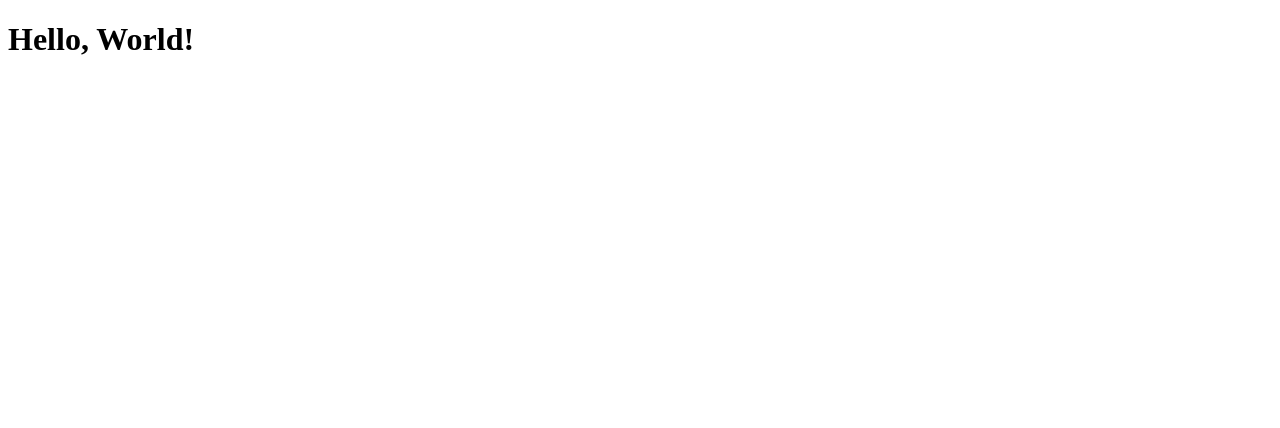
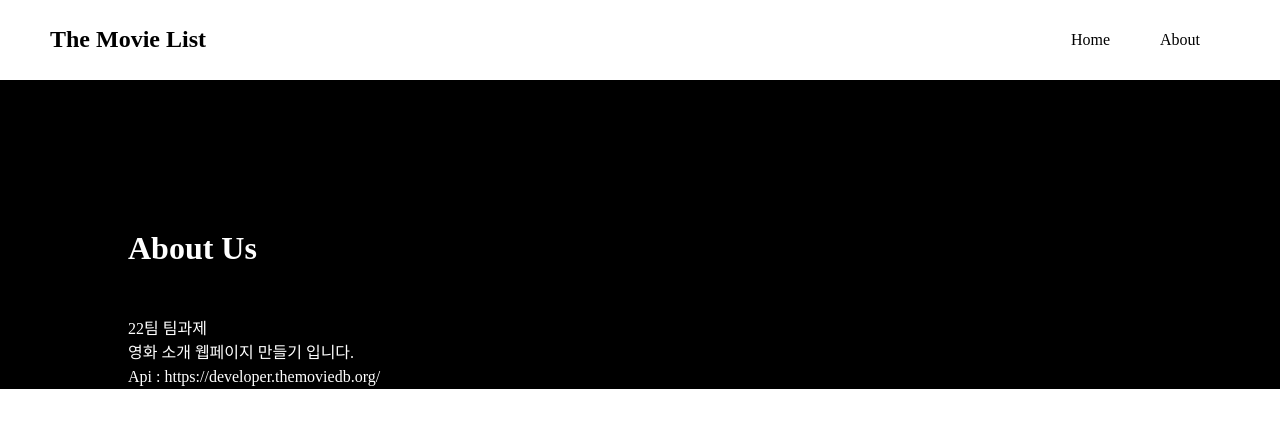
Before and after one commit to udemy-project-camp-team2/react-team-project-22, a React (Create React App) app: page /about in a window 1280 px wide. Shown: the top 428 px of the page. Built offline with nearby package versions, Linux system fonts and the light colour scheme; no server answers.

Commit message:
react movie app update

```diff
--- a/package.json
+++ b/package.json
@@ -8,6 +8,7 @@
     "@testing-library/user-event": "^13.5.0",
     "react": "^18.2.0",
     "react-dom": "^18.2.0",
+    "react-router-dom": "^6.14.0",
     "react-scripts": "5.0.1",
     "web-vitals": "^2.1.4"
   },
--- a/src/App.js
+++ b/src/App.js
@@ -1,7 +1,24 @@
 import React from "react";
+import { BrowserRouter as Router, Routes, Route } from "react-router-dom";
+import Navbar from "./components/Navbar";
+import Home from './pages/Home';
+import About from "./pages/About";
+import MovieDetalis from "./pages/Details";
+
 
 const App = () => {
-  return <h1>Hello, World!</h1>;
+
+  return (
+    <Router>
+      <Navbar/>
+      <Routes>
+        <Route path='/' element={<Home />} />
+        <Route path='/about' element={<About />} />
+        <Route path='/:movieid' element={<MovieDetalis/>}/>
+      </Routes>
+    </Router>
+  )
+
 };
 
 export default App;
--- /dev/null
+++ b/src/components/Navbar.js
@@ -0,0 +1,27 @@
+import React from "react";
+import {Link} from 'react-router-dom'
+import styles from '../styles/navbar.module.css'
+
+function Navbar () {
+    return (
+        <nav className={styles.navbar}>
+            <div className={styles.nav_center}>
+                <Link to='/'>
+                <h1>The Movie List</h1>
+                </Link>
+            </div>
+            <ul className={styles.nav_links}>
+                <li>
+                    <Link to='/'>Home</Link>
+                </li>
+                <li>
+                    <Link to='/about'>About</Link>
+                </li>
+            </ul>
+        </nav>
+    )
+
+
+}
+
+export default Navbar;
--- a/src/index.css
+++ b/src/index.css
@@ -1,3 +1,14 @@
 * {
   box-sizing: border-box;
+  margin: 0;
+  padding: 0;
 }
+
+#root {
+  background: #000;
+  height: 100%;
+}
+
+a {
+  text-decoration: none;
+}
--- a/src/index.js
+++ b/src/index.js
@@ -5,7 +5,6 @@ import App from "./App";
 
 const root = ReactDOM.createRoot(document.getElementById("root"));
 root.render(
-  <React.StrictMode>
+
     <App />
-  </React.StrictMode>,
 );
--- /dev/null
+++ b/src/pages/About.js
@@ -0,0 +1,17 @@
+import React from "react";
+import styles from '../styles/about.module.css';
+
+const About = () => {
+    return(
+        <section>
+            <h1 className={styles.section_title}>About Us</h1>
+            <p>
+                22팀 팀과제<br/>
+                영화 소개 웹페이지 만들기 입니다. <br/>
+                Api : https://developer.themoviedb.org/
+            </p>
+        </section>
+    )
+}
+
+export default About;
--- /dev/null
+++ b/src/pages/Details.js
@@ -0,0 +1,42 @@
+import React, { useState,useEffect } from "react";
+import { useParams } from "react-router-dom";
+import styles from '../styles/detail.module.css'
+import {Link} from 'react-router-dom'
+
+const MovieDetalis = ({id,title,src}) => {
+    const [detail,setDetail] = useState('');
+    const {movieid} = useParams();
+    const url = `https://api.themoviedb.org/3/movie/${movieid}?api_key=${process.env.REACT_APP_API_KEY}&language=en-US`
+
+    console.log(movieid);
+
+    useEffect(()=>{
+        async function movie_detail () {
+            const fetchUrl = await fetch(url);
+            const detailInfo = await fetchUrl.json();
+
+            setDetail(detailInfo)
+        }
+
+    movie_detail();
+    },[])
+    console.log(detail);
+
+    return (
+        <div className={styles.detail_page}>
+            <span className={styles.back}>
+                <Link to='/'>
+                    &lt; Back More
+                </Link>
+            </span>
+            <h2>
+                {detail?.title}
+            </h2>
+            <img src={`https://image.tmdb.org/t/p/original${detail?.poster_path}`} alt={detail?.title} />
+
+            <p className={styles.overview}>{detail?.overview}</p>
+            <p>release date : {detail?.release_date}</p>
+        </div>
+    )
+}
+export default MovieDetalis;
--- /dev/null
+++ b/src/pages/Home.js
@@ -0,0 +1,46 @@
+import React,{useState, useEffect} from "react";
+import styles from '../styles/home.module.css'
+import { useNavigate } from "react-router-dom";
+import { Link } from "react-router-dom";
+
+const url = `https://api.themoviedb.org/3/movie/popular?api_key=${process.env.REACT_APP_API_KEY}&language=en-US&page=1`;
+
+function Home () {
+    const [movies,setMovies] = useState([]);
+    const navigate = useNavigate();
+    const [id,setId] = useState();
+
+    const onClick = () => {
+
+    }
+
+    useEffect(()=>{
+        async function movieas () {
+            const response = await fetch(url);
+            const movieas = await response.json();
+
+            setMovies(movieas.results);
+        }
+
+    movieas();
+
+    },[]);
+
+    console.log(movies);
+
+    return (
+        <div className={styles.movie_list}>
+            {movies.map((movie)=>
+                <div key={movie.id}  onClick={onClick}>
+                    <Link  to={`/${movie.id}`}>
+                        <img title={movie.title} id={movie.id} src={movie.backdrop_path && `https://image.tmdb.org/t/p/original${movie.backdrop_path}`} alt="mo"/>
+                        <p>{movie.title}</p>
+                    </Link>
+                </div>
+            )}
+
+        </div>
+    )
+}
+
+export default Home;
--- /dev/null
+++ b/src/styles/about.module.css
@@ -0,0 +1,16 @@
+section {
+    width: 80%;
+    margin: 150px auto;
+}
+
+.section_title {
+    color: #fff;
+    font-size: 2rem;
+}
+
+p {
+    margin-top: 50px;
+    color: #fff;
+    font-size: 1rem;
+    line-height: 1.5;
+}
--- /dev/null
+++ b/src/styles/detail.module.css
@@ -0,0 +1,38 @@
+.detail_page {
+    background: #000;
+    text-align: center;
+    padding: 150px 100px;
+    position: relative;
+}
+
+.detail_page img {
+    width: 50%;
+}
+
+.detail_page h2 {
+    text-align: center;
+    color: #fff;
+    margin-bottom: 50px;
+    font-size: 2rem;
+}
+
+.detail_page p {
+    padding: 0 15%;
+    color: #fff;
+    margin-top: 50px;
+}
+
+.overview {
+    line-height: 1.5;
+    font-size: 1.2rem;
+    margin-bottom: 50px;
+}
+
+.back a {
+    display: inline-block;
+    color: #fff;
+    font-size: 1.5rem;
+    position: absolute;
+    left: 5%;
+    top: 5%;
+}
--- /dev/null
+++ b/src/styles/home.module.css
@@ -0,0 +1,37 @@
+.movie_list {
+    margin: 0 auto;
+     display: grid;
+    padding: 50px;
+	grid-template-rows: repeat(10, 2fr);
+    grid-template-columns: repeat(3, 1fr);
+    gap: 4% 3%;
+}
+
+.movie_list > div {
+
+    display: inline-block;
+    transition: all .2s;
+    transform: scale(1);
+}
+
+.movie_list > div:hover {
+    transform: scale(1.2);
+}
+
+.movie_list > div img {
+     width: 100%;
+     cursor: pointer;
+}
+
+.movie_list p {
+    text-align: center;
+    margin: 30px 0 0px;
+    color: #fff;
+    font-weight: bold;
+    font-size: 1.3rem;
+}
+
+.navbar {
+    width: 100%;
+    height: 60px;
+}
--- /dev/null
+++ b/src/styles/navbar.module.css
@@ -0,0 +1,33 @@
+.navbar {
+    width: 100%;
+    border-bottom: 1px solid #fff;
+    background: #fff;
+    display: flex;
+    height: 80px;
+    align-items: center;
+    position: sticky;
+    top: 0;
+    z-index: 6;
+}
+
+.nav_center {
+    flex: none;
+    margin-left: 50px;
+}
+.nav_center h1 {
+    color: #000;
+}
+
+.nav_links {
+    margin-left: auto;
+    margin-right: 80px;
+}
+
+.nav_links li {
+    list-style: none;
+    margin-left: 50px;
+    float: left;
+}
+.nav_links li a {
+    color: #000;
+}
```
Also changed, not shown: 2 other files (tests, documents, lock files or other folders).
